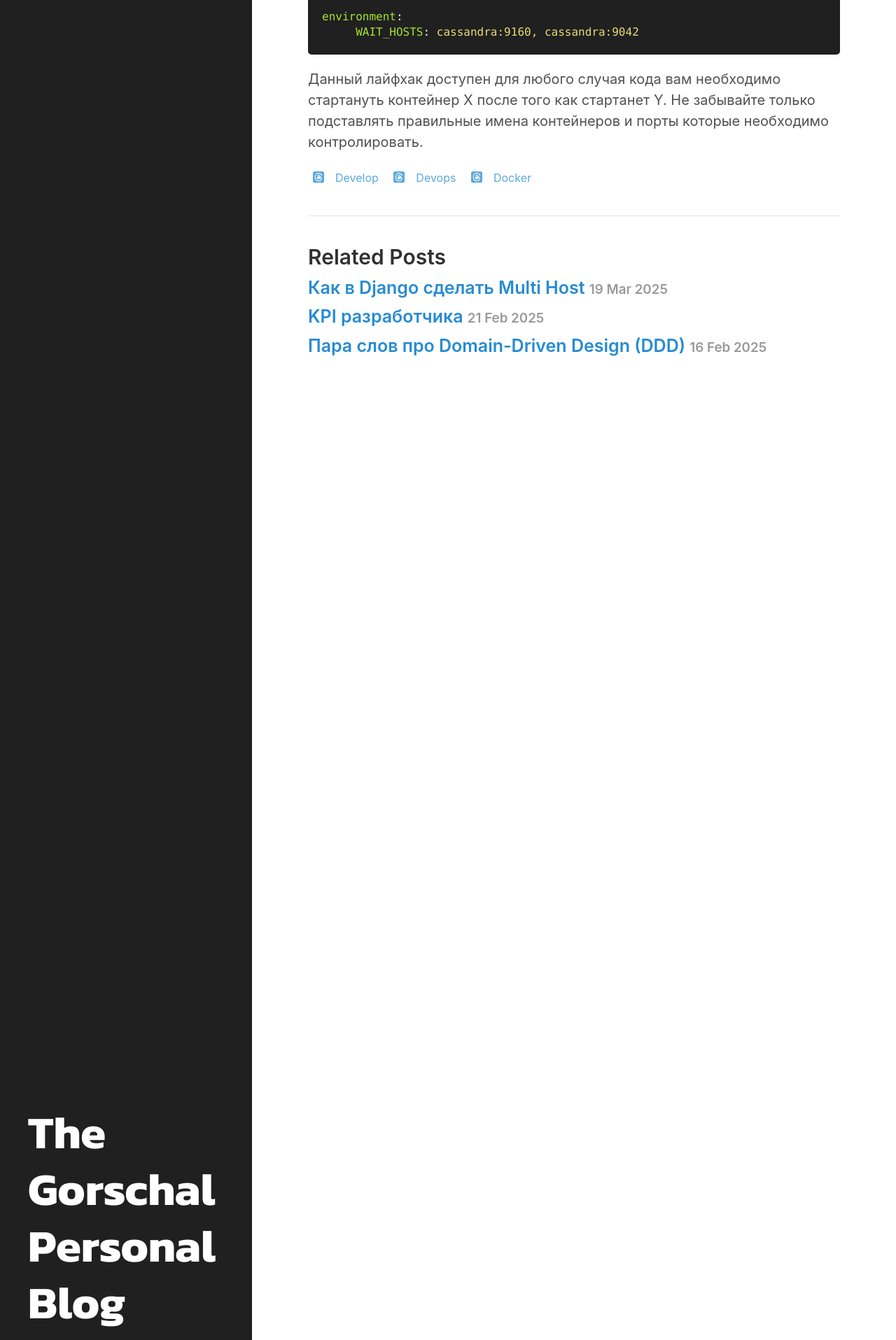
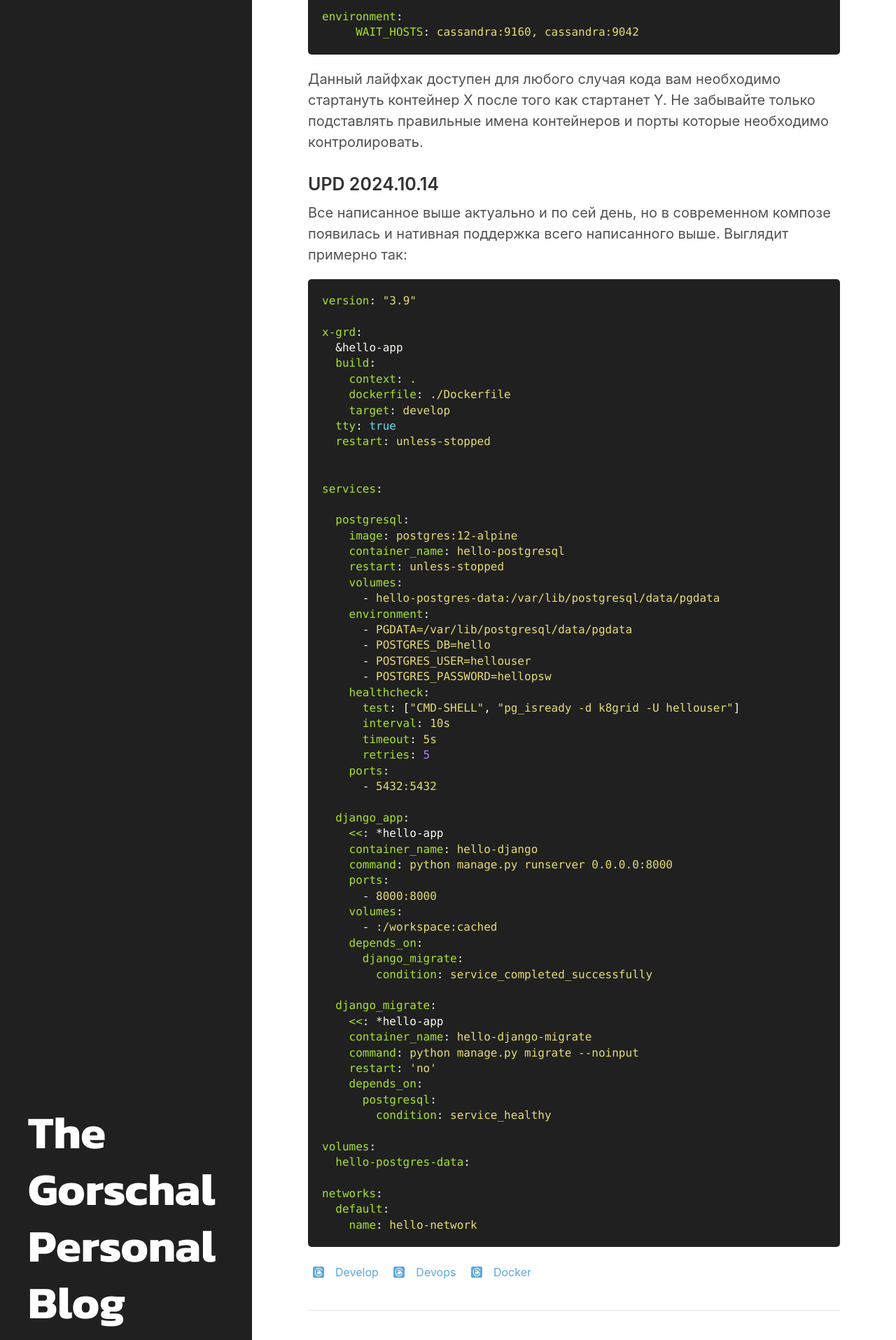
Before and after one commit to neegor/blog.gorschal.github.io, a Jekyll site: the page built from _posts/2019-11-14-how-to-start-container.md, in a window 1280 px wide. Shown: the part 2030-3945 px from the top of the page at 70% size. Built offline with Jekyll 4.4.1, drawn with Linux system fonts in a browser that asks for light colours.

Commit message:
обновлен документ

````diff
--- a/_posts/2019-11-14-how-to-start-container.md
+++ b/_posts/2019-11-14-how-to-start-container.md
@@ -87,3 +87,70 @@ environment:
 ```
 
 Данный лайфхак доступен для любого случая кода вам необходимо стартануть контейнер X после того как стартанет Y. Не забывайте только подставлять правильные имена контейнеров и порты которые необходимо контролировать.
+
+### UPD 2024.10.14
+
+Все написанное выше актуально и по сей день, но в современном композе появилась и нативная поддержка всего написанного выше. Выглядит примерно так:
+
+```yaml
+version: "3.9"
+
+x-grd:
+  &hello-app
+  build:
+    context: .
+    dockerfile: ./Dockerfile
+    target: develop
+  tty: true
+  restart: unless-stopped
+
+
+services:
+
+  postgresql:
+    image: postgres:12-alpine
+    container_name: hello-postgresql
+    restart: unless-stopped
+    volumes:
+      - hello-postgres-data:/var/lib/postgresql/data/pgdata
+    environment:
+      - PGDATA=/var/lib/postgresql/data/pgdata
+      - POSTGRES_DB=hello
+      - POSTGRES_USER=hellouser
+      - POSTGRES_PASSWORD=hellopsw
+    healthcheck:
+      test: ["CMD-SHELL", "pg_isready -d k8grid -U hellouser"]
+      interval: 10s
+      timeout: 5s
+      retries: 5
+    ports:
+      - 5432:5432
+
+  django_app:
+    <<: *hello-app
+    container_name: hello-django
+    command: python manage.py runserver 0.0.0.0:8000
+    ports:
+      - 8000:8000
+    volumes:
+      - :/workspace:cached
+    depends_on:
+      django_migrate:
+        condition: service_completed_successfully
+
+  django_migrate:
+    <<: *hello-app
+    container_name: hello-django-migrate
+    command: python manage.py migrate --noinput
+    restart: 'no'
+    depends_on:
+      postgresql:
+        condition: service_healthy
+
+volumes:
+  hello-postgres-data:
+
+networks:
+  default:
+    name: hello-network
+```
````
